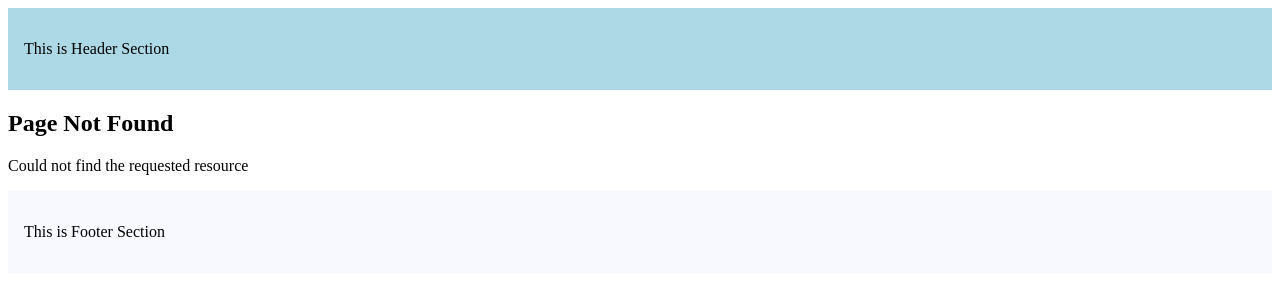
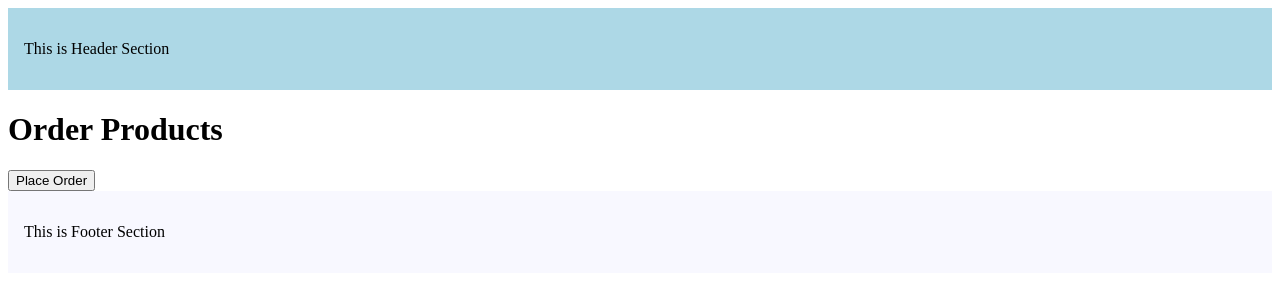
Before and after one commit to SamsulAlomLaskar/next.js_14, a Next.js app: page /order-product in a window 1280 px wide. Before the commit this address had no page. Shown: the top 300 px of the page. Built offline with nearby package versions, Linux system fonts and the light colour scheme.

Commit message:
redirecting/navigating use useRoute

```diff
--- /dev/null
+++ b/src/app/order-product/page.tsx
@@ -0,0 +1,19 @@
+"use client";
+import React from "react";
+import { useRouter } from "next/navigation";
+
+const OrderProduct = () => {
+  const router = useRouter();
+  const handleOrder = () => {
+    console.log("Order placed successfully!");
+    router.push("/my-orders"); // Redirect to My Orders page
+  };
+  return (
+    <>
+      <h1>Order Products</h1>
+      <button onClick={handleOrder}>Place Order</button>
+    </>
+  );
+};
+
+export default OrderProduct;
```
Also changed, not shown: src/app/(auth)/(with-auth-layout)/my-orders/page.tsx (added, +7 -0 lines).
